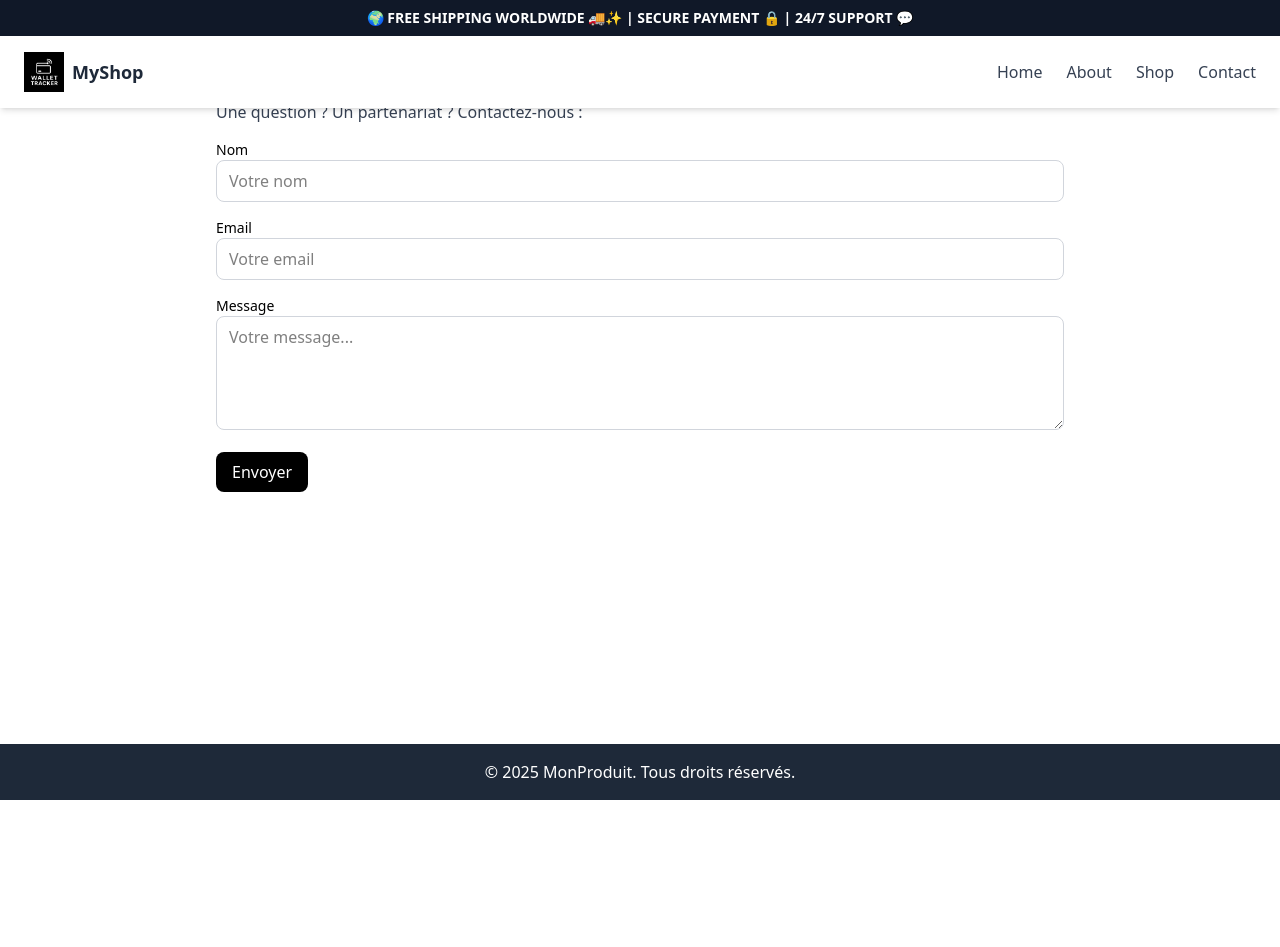
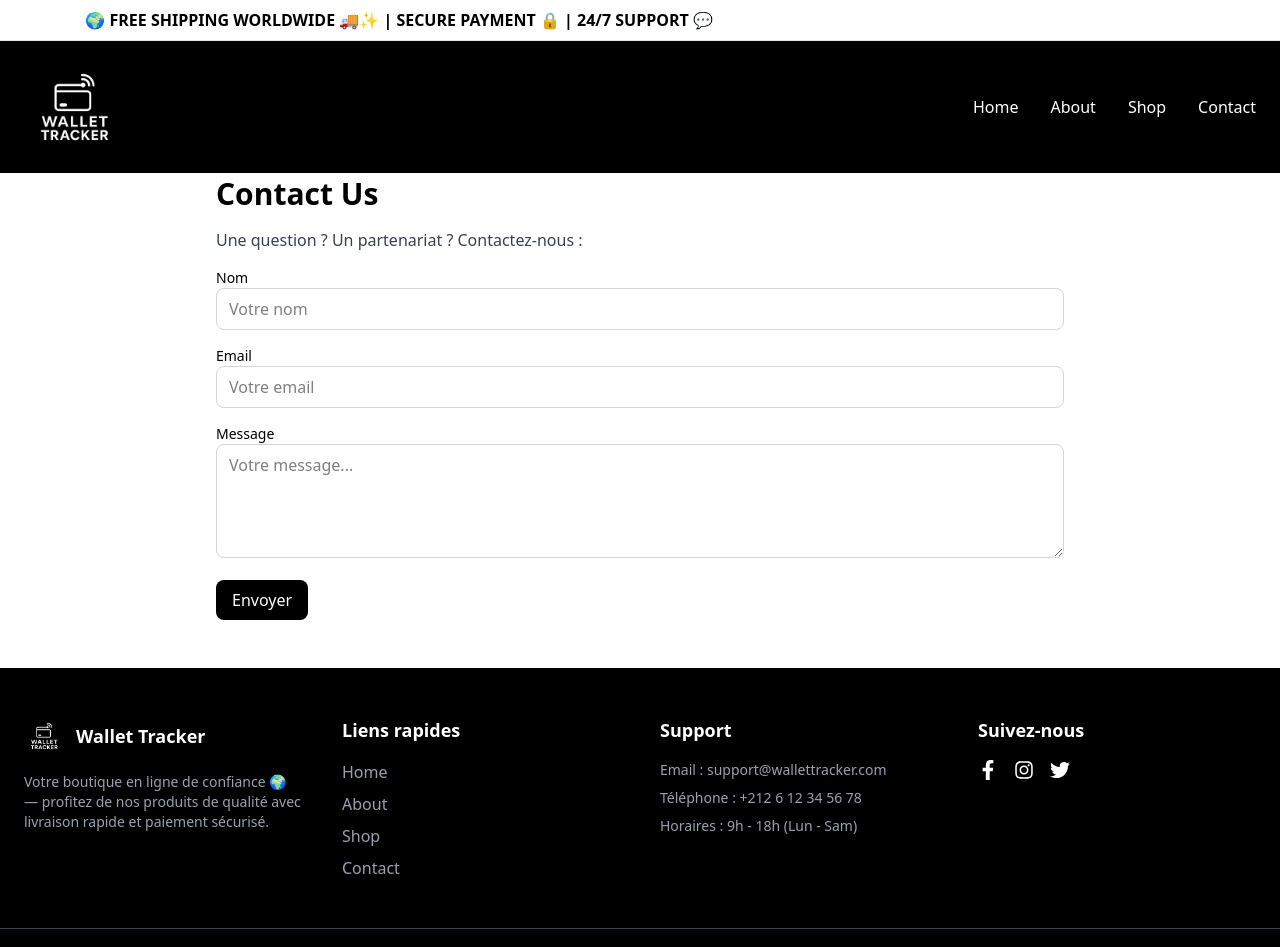
Before and after one commit to muntassir29/e-commerce, a React (Vite) app in the folder frontend/: page /contact in a window 1280 px wide. Shown: the top 947 px of the page. Before the commit the page ends 800 px from the top, so only its background shows below. Built offline with nearby package versions, Linux system fonts and the light colour scheme.

Commit message:
update navbar and footer

```diff
--- a/frontend/src/App.jsx
+++ b/frontend/src/App.jsx
@@ -13,8 +13,8 @@ function App() {
         {/* Navbar toujours en haut */}
         <Navbar />
 
-        {/* Contenu principal */}
-        <main className="flex-1">
+        {/* Contenu principal (ajout pt pour compenser la navbar) */}
+        <main className="flex-1 pt-32">
           <Routes>
             <Route path="/" element={<Home />} />
             <Route path="/success" element={<Success />} />
--- a/frontend/src/components/Footer.jsx
+++ b/frontend/src/components/Footer.jsx
@@ -1,7 +1,61 @@
+import { Link } from "react-router-dom";
+import { FaFacebookF, FaInstagram, FaTwitter } from "react-icons/fa";
+import logo from "../assets/wallettracker.png";
+
 export default function Footer() {
   return (
-    <footer className="bg-gray-800 text-white p-4 text-center">
-      <p>© {new Date().getFullYear()} MonProduit. Tous droits réservés.</p>
+    <footer className="bg-black text-white">
+      {/* Contenu principal */}
+      <div className="max-w-7xl mx-auto px-6 py-12 grid grid-cols-1 md:grid-cols-4 gap-10">
+
+        {/* Logo + description */}
+        <div>
+          <div className="flex items-center space-x-3 mb-4">
+            <img src={logo} alt="Logo" className="w-10 h-10" />
+            <span className="font-bold text-lg">Wallet Tracker</span>
+          </div>
+          <p className="text-gray-400 text-sm">
+            Votre boutique en ligne de confiance 🌍 — profitez de nos produits
+            de qualité avec livraison rapide et paiement sécurisé.
+          </p>
+        </div>
+
+        {/* Liens rapides */}
+        <div>
+          <h3 className="font-semibold mb-4 text-lg">Liens rapides</h3>
+          <ul className="space-y-2 text-gray-400">
+            <li><Link to="/" className="hover:text-white transition">Home</Link></li>
+            <li><Link to="/about" className="hover:text-white transition">About</Link></li>
+            <li><Link to="/shop" className="hover:text-white transition">Shop</Link></li>
+            <li><Link to="/contact" className="hover:text-white transition">Contact</Link></li>
+          </ul>
+        </div>
+
+        {/* Support */}
+        <div>
+          <h3 className="font-semibold mb-4 text-lg">Support</h3>
+          <ul className="space-y-2 text-gray-400 text-sm">
+            <li>Email : support@wallettracker.com</li>
+            <li>Téléphone : +212 6 12 34 56 78</li>
+            <li>Horaires : 9h - 18h (Lun - Sam)</li>
+          </ul>
+        </div>
+
+        {/* Réseaux sociaux */}
+        <div>
+          <h3 className="font-semibold mb-4 text-lg">Suivez-nous</h3>
+          <div className="flex space-x-4 text-xl">
+            <a href="#" className="hover:text-blue-500 transition"><FaFacebookF /></a>
+            <a href="#" className="hover:text-pink-500 transition"><FaInstagram /></a>
+            <a href="#" className="hover:text-blue-400 transition"><FaTwitter /></a>
+          </div>
+        </div>
+      </div>
+
+      {/* Bandeau bas */}
+      <div className="border-t border-gray-700 text-center py-4 text-gray-500 text-sm">
+        © {new Date().getFullYear()} Wallet Tracker. Tous droits réservés.
+      </div>
     </footer>
   );
 }
--- a/frontend/src/components/Navbar.jsx
+++ b/frontend/src/components/Navbar.jsx
@@ -2,86 +2,83 @@ import { useState } from "react";
 import { Link } from "react-router-dom";
 import { HiMenu, HiX } from "react-icons/hi";
 import { motion } from "framer-motion";
-import logo from "../assets/wallettracker.png"; // ton logo ici
+import logo from "../assets/wallettracker.png";
 
 function Navbar() {
   const [isOpen, setIsOpen] = useState(false);
 
   return (
-    <nav className="bg-white shadow-md fixed top-0 left-0 w-full z-50">
-      {/* Bandeau promo visible uniquement sur desktop */}
-      <div className="hidden md:flex justify-center items-center bg-gray-900 text-white text-sm py-2 font-semibold">
-        🌍 FREE SHIPPING WORLDWIDE 🚚✨ | SECURE PAYMENT 🔒 | 24/7 SUPPORT 💬
+    <nav className="fixed top-0 left-0 w-full z-50">
+      {/* Bandeau promo (blanc avec texte noir qui défile) */}
+      <div className="bg-white text-black font-semibold overflow-hidden border-b border-gray-200">
+        <motion.div
+          className="whitespace-nowrap py-2"
+          animate={{ x: ["100%", "-100%"] }}
+          transition={{ repeat: Infinity, duration: 12, ease: "linear" }}
+        >
+          🌍 FREE SHIPPING WORLDWIDE 🚚✨ | SECURE PAYMENT 🔒 | 24/7 SUPPORT 💬
+        </motion.div>
       </div>
 
-      {/* Contenu principal de la navbar */}
-      <div className="flex items-center justify-between px-6 py-4">
+      {/* Contenu principal */}
+      <div className="bg-black text-white flex items-center justify-between px-6 py-4">
         {/* Logo */}
         <Link to="/" className="flex items-center space-x-2">
-          <img src={logo} alt="Logo" className="w-10 h-10" />
-          <span className="font-bold text-lg text-gray-800">MyShop</span>
+          <img src={logo} alt="Logo" className="w-25 h-25" />
         </Link>
 
         {/* Menu desktop */}
-        <div className="hidden md:flex space-x-6 font-medium text-gray-700">
-          <Link to="/" className="hover:text-gray-900">Home</Link>
-          <Link to="/about" className="hover:text-gray-900">About</Link>
-          <Link to="/shop" className="hover:text-gray-900">Shop</Link>
-          <Link to="/contact" className="hover:text-gray-900">Contact</Link>
+        <div className="hidden md:flex space-x-8 font-medium">
+          <Link to="/" className="hover:text-gray-300 transition">Home</Link>
+          <Link to="/about" className="hover:text-gray-300 transition">About</Link>
+          <Link to="/shop" className="hover:text-gray-300 transition">Shop</Link>
+          <Link to="/contact" className="hover:text-gray-300 transition">Contact</Link>
         </div>
 
         {/* Bouton menu mobile */}
         <div className="md:hidden">
-          <button onClick={() => setIsOpen(!isOpen)} className="text-2xl">
+          <button onClick={() => setIsOpen(!isOpen)} className="text-3xl">
             {isOpen ? <HiX /> : <HiMenu />}
           </button>
         </div>
       </div>
 
-      {/* Menu mobile déroulant */}
+      {/* Menu mobile */}
       {isOpen && (
-        <div className="md:hidden bg-gray-50 px-6 py-4 space-y-4 shadow-md">
-          {/* Texte défilant en mobile */}
-          <div className="overflow-hidden w-full">
-            <motion.div
-              className="text-sm font-bold whitespace-nowrap"
-              animate={{ x: ["100%", "-100%"] }}
-              transition={{ repeat: Infinity, duration: 12, ease: "linear" }}
-            >
-              🌍 FREE SHIPPING WORLDWIDE 🚚✨ | SECURE PAYMENT 🔒 | 24/7 SUPPORT 💬
-            </motion.div>
-          </div>
-
-          {/* Liens */}
+        <motion.div
+          initial={{ opacity: 0, y: -20 }}
+          animate={{ opacity: 1, y: 0 }}
+          className="md:hidden bg-black text-white px-6 py-6 space-y-6 shadow-lg"
+        >
           <Link
             to="/"
             onClick={() => setIsOpen(false)}
-            className="block text-gray-700 hover:text-gray-900"
+            className="block text-lg hover:text-gray-300 transition"
           >
             Home
           </Link>
           <Link
             to="/about"
             onClick={() => setIsOpen(false)}
-            className="block text-gray-700 hover:text-gray-900"
+            className="block text-lg hover:text-gray-300 transition"
           >
             About
           </Link>
           <Link
             to="/shop"
             onClick={() => setIsOpen(false)}
-            className="block text-gray-700 hover:text-gray-900"
+            className="block text-lg hover:text-gray-300 transition"
           >
             Shop
           </Link>
           <Link
             to="/contact"
             onClick={() => setIsOpen(false)}
-            className="block text-gray-700 hover:text-gray-900"
+            className="block text-lg hover:text-gray-300 transition"
           >
             Contact
           </Link>
-        </div>
+        </motion.div>
       )}
     </nav>
   );
```
